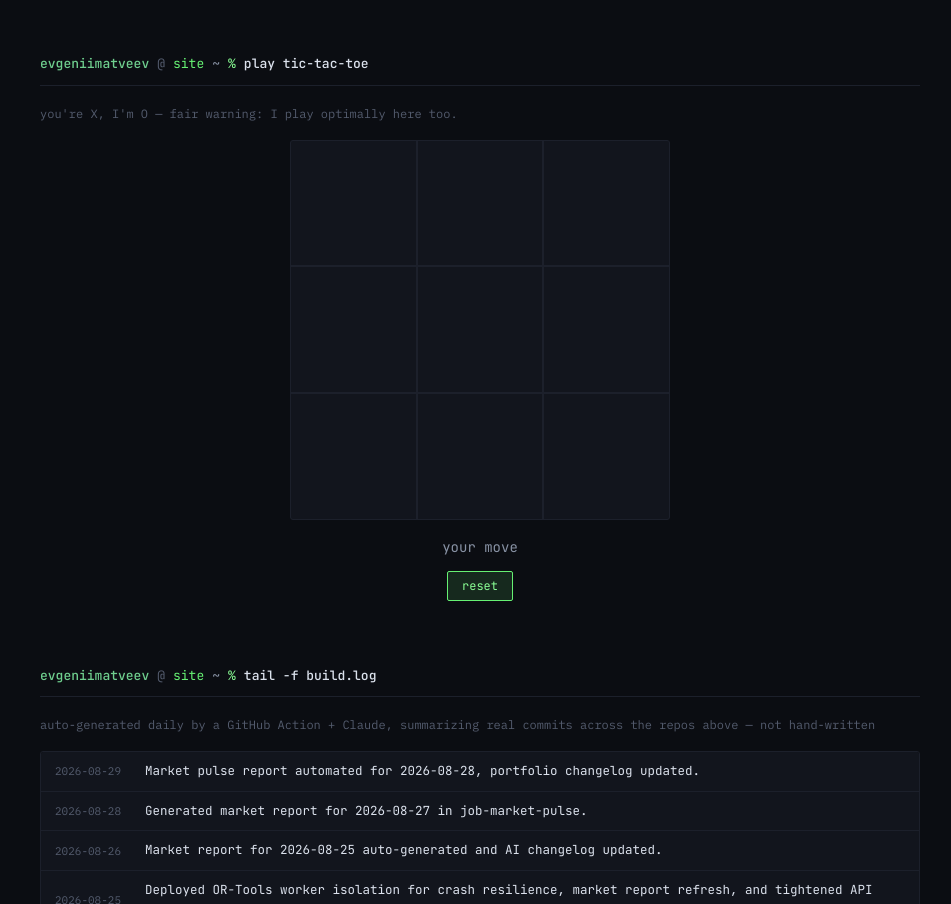
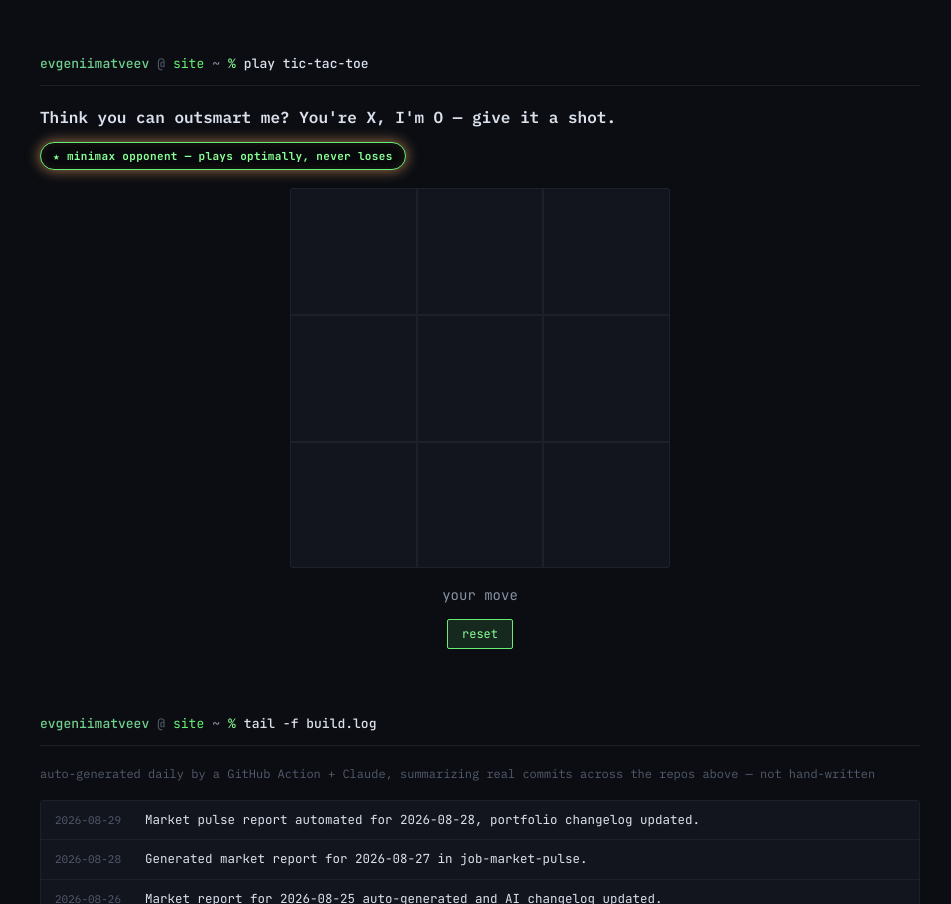
Before and after one commit to evgeniimatveev/evgeniimatveev.github.io, a plain HTML site: page index.html in a window 1280 px wide. Shown: the part 5053-5957 px from the top of the page, without its empty margins (160-1111 px from the left). Drawn offline with Linux system fonts and the light colour scheme.

Commit message:
Style the tic-tac-toe intro like the ask widget
Reused .ask-cta and .ask-badge (already generic, not #ask-scoped) for
a bold intro line + glowing shine-sweep badge above the board, instead
of a plain stat-note line — matches the ask widget's visual weight.

```diff
--- a/index.html
+++ b/index.html
@@ -569,7 +569,8 @@
 
   <section id="game">
     <div class="prompt"><span class="user">evgeniimatveev</span><span class="at">@</span><span class="host">site</span><span class="path"> ~</span><span class="sym"> %</span><span class="cmd"> <span class="cmd-text">play tic-tac-toe</span></span><span class="cursor"></span></div>
-    <p class="stat-note">you're X, I'm O — fair warning: I play optimally here too.</p>
+    <p class="ask-cta">Think you can outsmart me? You're X, I'm O — give it a shot.</p>
+    <span class="ask-badge">★ minimax opponent — plays optimally, never loses</span>
     <div class="ttt-board" id="tttBoard" role="group" aria-label="Tic-tac-toe board"></div>
     <div class="ttt-status" id="tttStatus">your move</div>
     <button type="button" class="ttt-reset" id="tttReset">reset</button>
```
